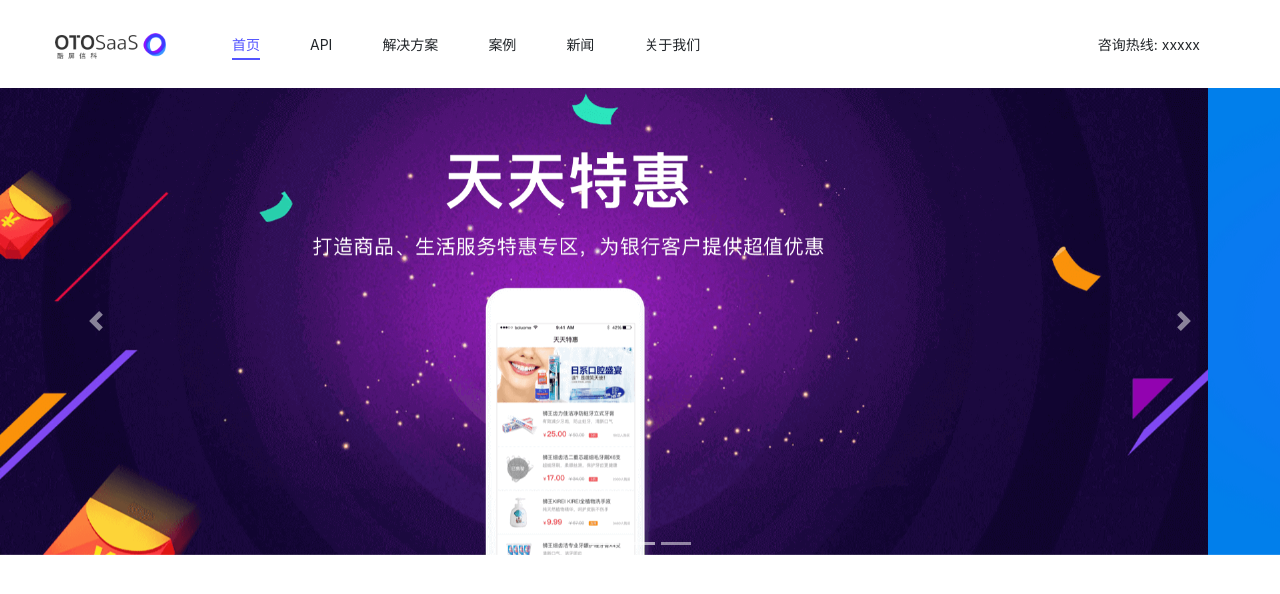
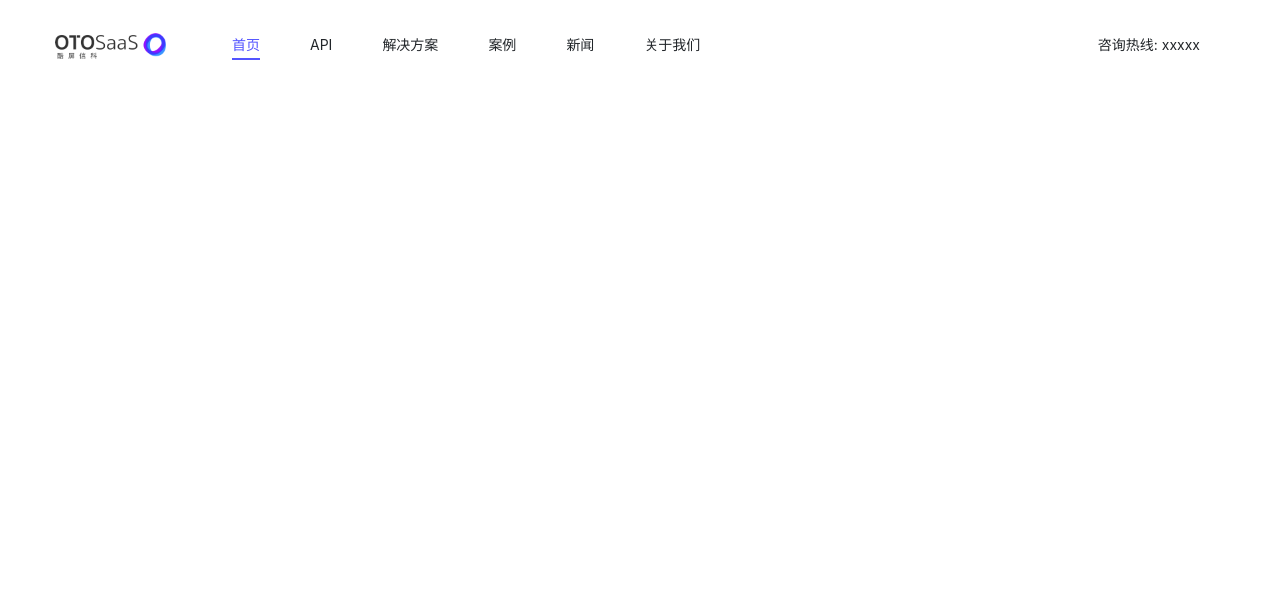
Before and after one commit to noharass/OTOSaaS-Page-Clone, a plain HTML site: page index.html in a window 1280 px wide. Drawn offline with Linux system fonts and the light colour scheme.

Commit message:
优化轮播图

```diff
--- a/index.html
+++ b/index.html
@@ -11,7 +11,7 @@
 </head>
 <body>
 
-  <!-- 导航栏 -->
+  <!-- 1. 导航栏 -->
   <nav class="navbar navbar-expand-lg">
 
     <div class="container-fluid">
@@ -55,17 +55,18 @@
 
   </nav>
 
-  <!-- 轮播图 -->
-  <div id="carouselExampleIndicators" class="carousel slide" data-ride="carousel">
+  <!-- 2. 轮播图 -->
+  <div id="carouselExampleIndicators" class="carousel slide">
     <!-- 指示器 -->
     <ol class="carousel-indicators">
       <li data-target="#carouselExampleIndicators" data-slide-to="0" class="active"></li>
       <li data-target="#carouselExampleIndicators" data-slide-to="1"></li>
       <li data-target="#carouselExampleIndicators" data-slide-to="2"></li>
     </ol>
+
     <!-- 轮播图的图片 -->
     <div class="carousel-inner">
-      <div class="carousel-item active">
+      <!-- <div class="carousel-item active">
         <img src="./img/banner0.png" class="d-block w-100" alt="...">
       </div>
       <div class="carousel-item">
@@ -73,8 +74,9 @@
       </div>
       <div class="carousel-item">
         <img src="./img/banner2.png" class="d-block w-100" alt="...">
-      </div>
+      </div> -->
     </div>
+
     <!-- 分页 -->
     <button class="carousel-control-prev" type="button" data-target="#carouselExampleIndicators" data-slide="prev">
       <span class="carousel-control-prev-icon"></span>
@@ -86,5 +88,7 @@
 
   <script src="./libs/jquery/jquery-3.6.0.js"></script>
   <script src="./libs/bootstrap-4.6.1/js/bootstrap.bundle.min.js"></script>
+  <script src="./js/utils.js"></script>
+  <script src="./js/banner.js"></script>
 </body>
 </html>
```
